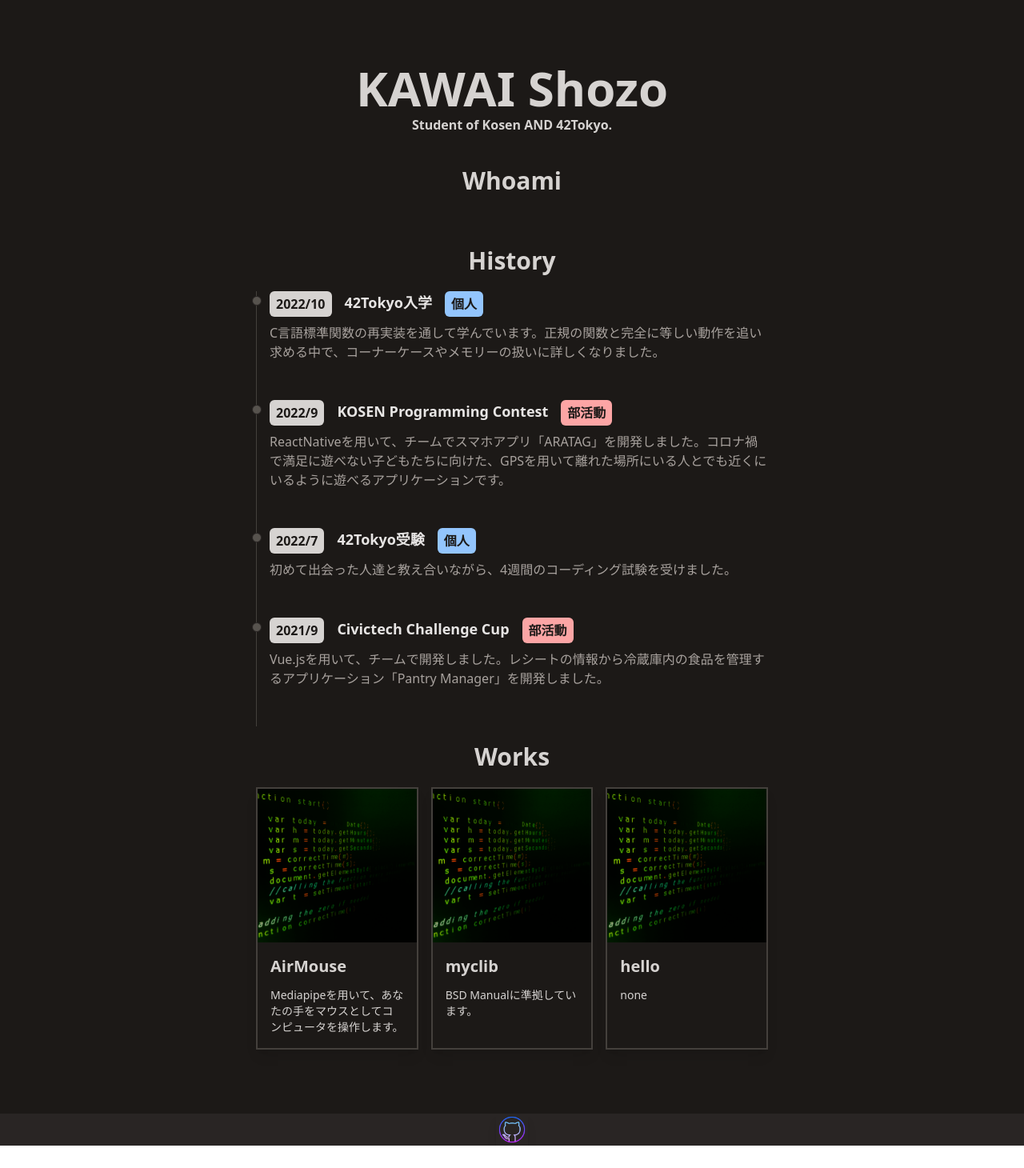
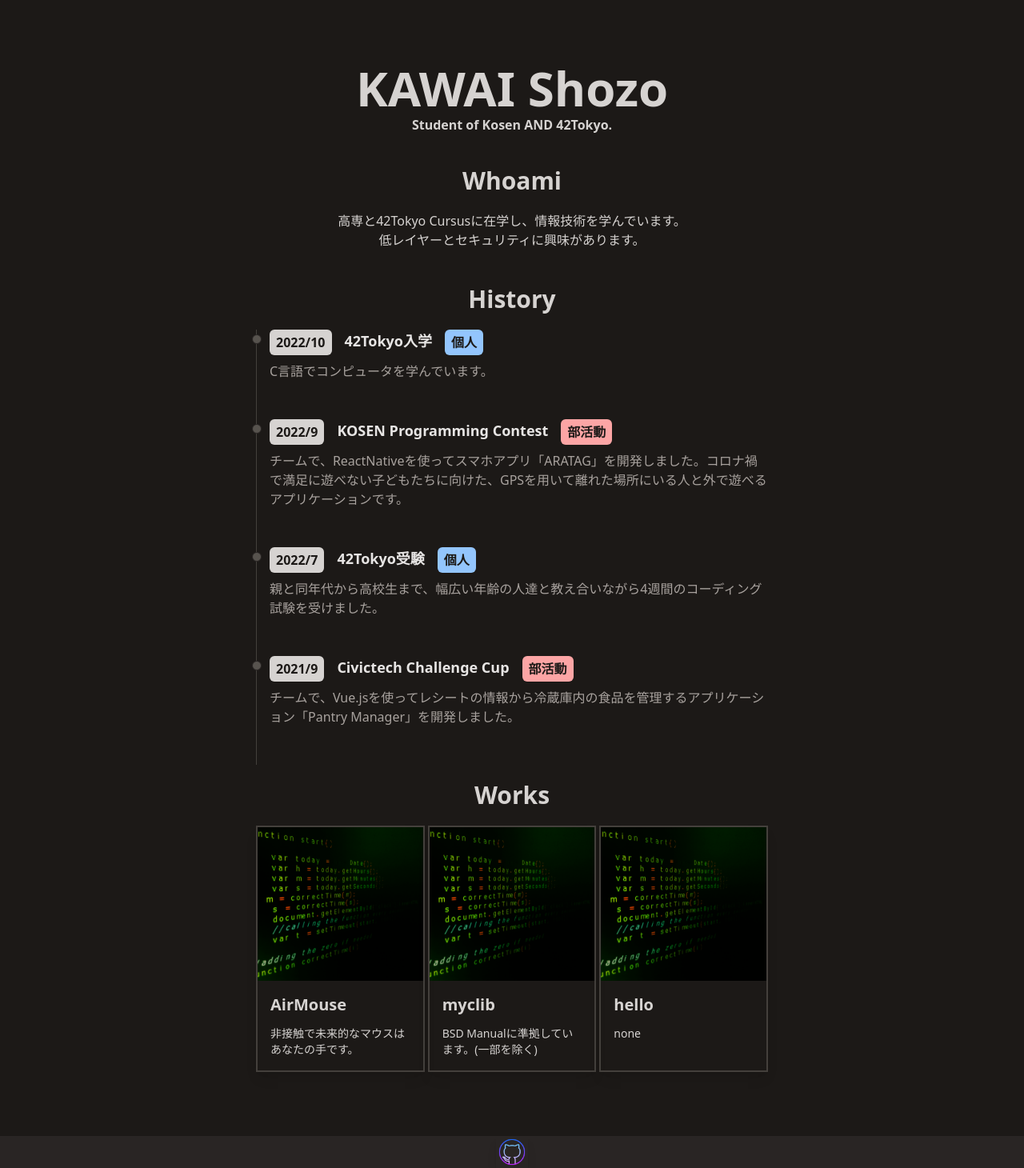
Before and after one commit to kAwA1290/kAwA1290.github.io, a Next.js app: page / in a window 1280 px wide. Shown: the whole page at 80% size. Before the commit the page ends 1432 px from the top, so only its background shows below. Built offline with nearby package versions, Linux system fonts and the light colour scheme.

Commit message:
fix details

```diff
--- a/components/Career.tsx
+++ b/components/Career.tsx
@@ -9,7 +9,7 @@
 		title: "42Tokyo入学",
 		belong:"個人",
 		belongColor: "bg-blue-300",
-		detail: "C言語標準関数の再実装を通して学んでいます。正規の関数と完全に等しい動作を追い求める中で、コーナーケースやメモリーの扱いに詳しくなりました。"
+		detail: "C言語でコンピュータを学んでいます。"
 	},
 	{
 		id: "20229",
@@ -17,7 +17,7 @@
 		title: "KOSEN Programming Contest",
 		belong: "部活動",
 		belongColor: "bg-red-300",
-		detail: "ReactNativeを用いて、チームでスマホアプリ「ARATAG」を開発しました。コロナ禍で満足に遊べない子どもたちに向けた、GPSを用いて離れた場所にいる人とでも近くにいるように遊べるアプリケーションです。"
+		detail: "チームで、ReactNativeを使ってスマホアプリ「ARATAG」を開発しました。コロナ禍で満足に遊べない子どもたちに向けた、GPSを用いて離れた場所にいる人と外で遊べるアプリケーションです。"
 	},
 	{
 		id: "20227",
@@ -25,7 +25,7 @@
 		title: "42Tokyo受験",
 		belong: "個人",
 		belongColor: "bg-blue-300",
-		detail: "初めて出会った人達と教え合いながら、4週間のコーディング試験を受けました。"
+		detail: "親と同年代から高校生まで、幅広い年齢の人達と教え合いながら4週間のコーディング試験を受けました。"
 	},
 	{
 		id: "20219",
@@ -33,7 +33,7 @@
 		title: "Civictech Challenge Cup",
 		belong: "部活動",
 		belongColor: "bg-red-300",
-		detail: "Vue.jsを用いて、チームで開発しました。レシートの情報から冷蔵庫内の食品を管理するアプリケーション「Pantry Manager」を開発しました。"
+		detail: "チームで、Vue.jsを使ってレシートの情報から冷蔵庫内の食品を管理するアプリケーション「Pantry Manager」を開発しました。"
 	}
 	]
 	return (
@@ -47,4 +47,5 @@
 		</div>
 	)
 }
+
 export default Career;
--- a/components/Footer.tsx
+++ b/components/Footer.tsx
@@ -12,4 +12,5 @@
 }
 
 export default Footer;
+
 /*<img src={github_picture.src} className="w-full h-36 md:h-48 object-cover cursor-pointer"/>*/
--- a/components/Introduction.tsx
+++ b/components/Introduction.tsx
@@ -4,8 +4,12 @@
 	return (
 		<div className="flex items-center justify-center flex-col text-center pt-20 pb-6">
 			<h1 className="text-6xl text-stone-150 font-bold mb-1">KAWAI Shozo</h1>
-			<p className="text-1xl font-bold mb-10">Student of Kosen AND 42Tokyo.</p>
+			<p className="text-1xl text-stone-150 font-bold mb-10">Student of Kosen AND 42Tokyo.</p>
 			<p className="text-3xl text-stone-150 font-semibold mb-5">Whoami</p>
+			<div className="text-base text-stone-150">
+				<p>高専と42Tokyo Cursusに在学し、情報技術を学んでいます。</p>
+				<p>低レイヤーとセキュリティに興味があります。</p>
+			</div>
 			<p className="text-sm max-w-xl">
 
 			</p>
--- a/components/Works.tsx
+++ b/components/Works.tsx
@@ -6,9 +6,9 @@
 	return (
 		<div className="flex flex-col items-center my-5">
 			<p className="text-3xl text-stone-150 font-semibold mb-5">Works</p>
-			<div className="flex flex-row items-left space-x-4 w-1/2">
-				<Artifact link="https://github.com/kAwA1290/AirMouse" imagePath={picture.src} title="AirMouse" detail="Mediapipeを用いて、あなたの手をマウスとしてコンピュータを操作します。"/>
-				<Artifact link="https://github.com/kAwA1290/myclib" imagePath={picture.src} title="myclib" detail="BSD Manualに準拠しています。"/>
+			<div className="flex flex-col md:flex-row items-left space-x-1 w-1/2">
+				<Artifact link="https://github.com/kAwA1290/AirMouse" imagePath={picture.src} title="AirMouse" detail="非接触で未来的なマウスはあなたの手です。"/>
+				<Artifact link="https://github.com/kAwA1290/myclib" imagePath={picture.src} title="myclib" detail="BSD Manualに準拠しています。(一部を除く)"/>
 				<Artifact link="google.com" imagePath={picture.src} title="hello" detail="none"/>
 			</div>
 		</div>
```
Also changed, not shown: 1 other file (tests, documents, lock files or other folders).
